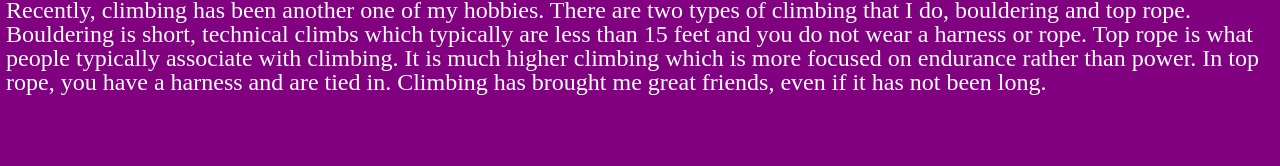
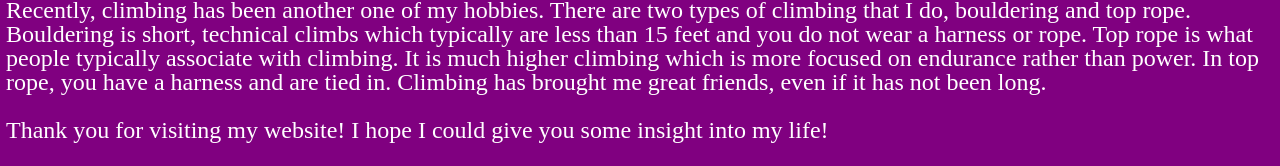
Before and after one commit to kdiepholz/COM330Proj2, a plain HTML site: page index.html in a window 1280 px wide. Shown: the part 3251-3417 px from the top of the page. Before the commit the page ends 3369 px from the top, so only its background shows below. Drawn offline with Linux system fonts and the light colour scheme.

Commit message:
Update index.html

```diff
--- a/index.html
+++ b/index.html
@@ -29,8 +29,10 @@
                 <p> Video games are another one of my main hobbies. I have played video games since I was very young, and it has been a big part of my life. I have attended a number of gaming tournaments for video games, specifically Counter Strike and League of Legends.<p>
                 <img class = "climbing" src="./climbing.png" alt "Climbing">
                     <p>Recently, climbing has been another one of my hobbies. There are two types of climbing that I do, bouldering and top rope. Bouldering is short, technical climbs which typically are less than 15 feet and you do not wear a harness or rope. Top rope is what people typically associate with climbing. It is much higher climbing which is more focused on endurance rather than power. In top rope, you have a harness and are tied in. Climbing has brought me great friends, even if it has not been long.<p>
+                    <article>
 
-    <article class
+    <article class="Outro">
+        <p>Thank you for visiting my website! I hope I could give you some insight into my life!<p>
 
     <article>
   </body>
```
